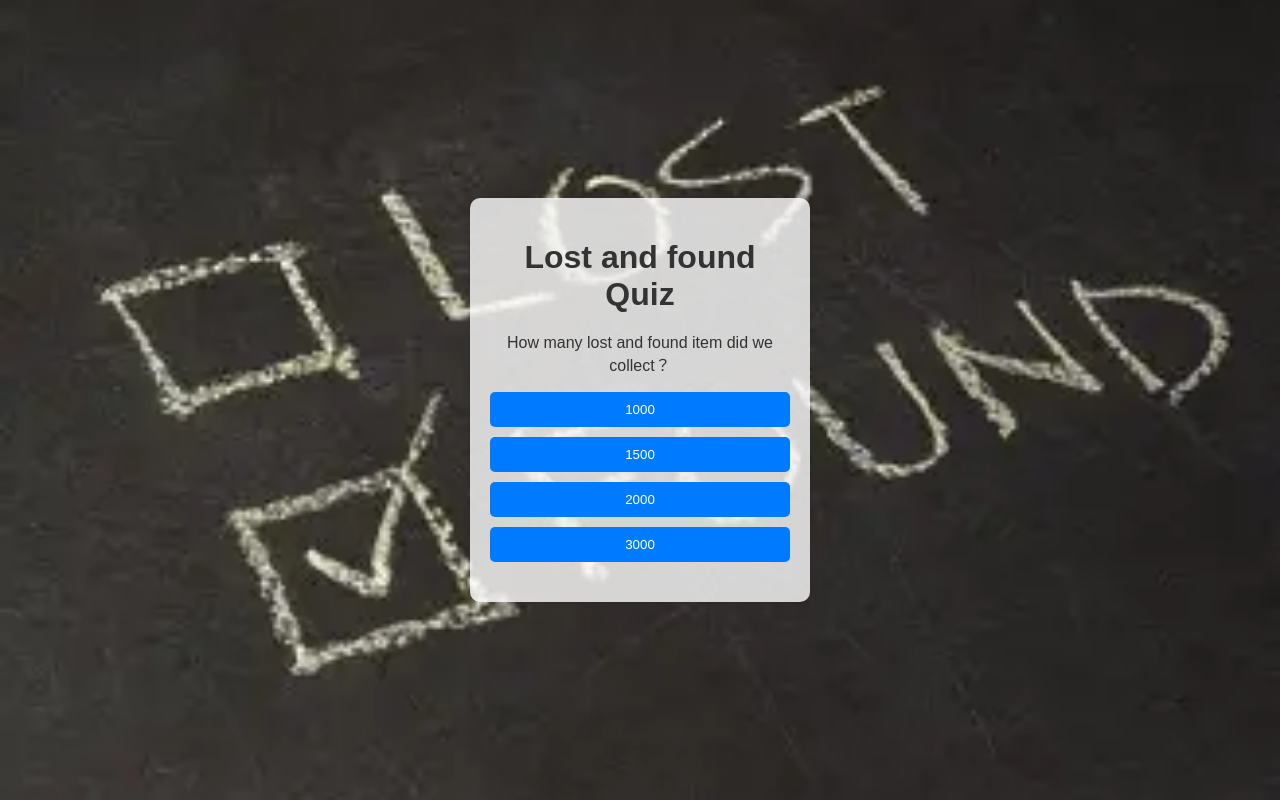
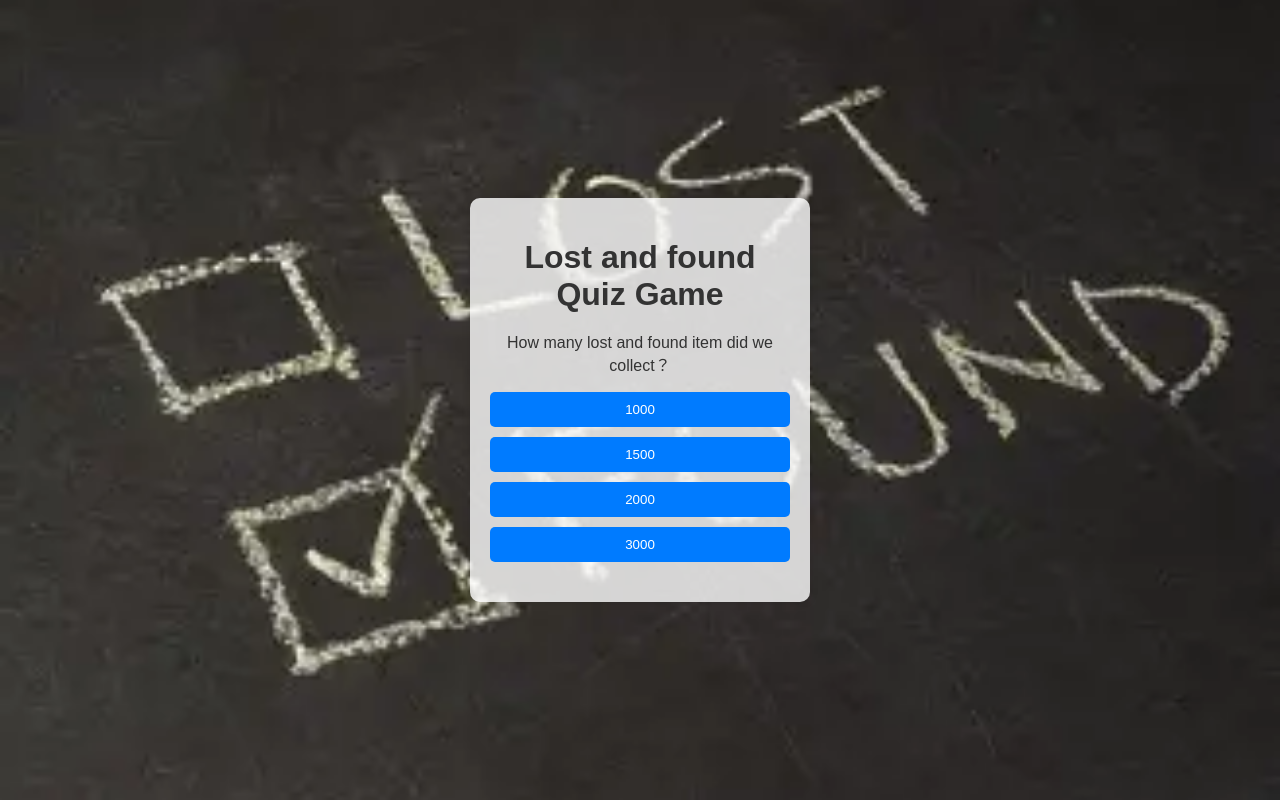
Before and after one commit to yk0213031/yk, a plain HTML site: page index.html in a window 1280 px wide. Drawn offline with Linux system fonts and the light colour scheme.

Commit message:
Update index.html

```diff
--- a/index.html
+++ b/index.html
@@ -7,7 +7,7 @@
 </head>
 <body>
 <div id="game-container">
-<h1>Lost and found Quiz</h1>
+<h1>Lost and found Quiz Game</h1>
 <div id="question-container">
 <p id="question-text">這裡是問題內容</p>
 <ul id="options-list">
```
